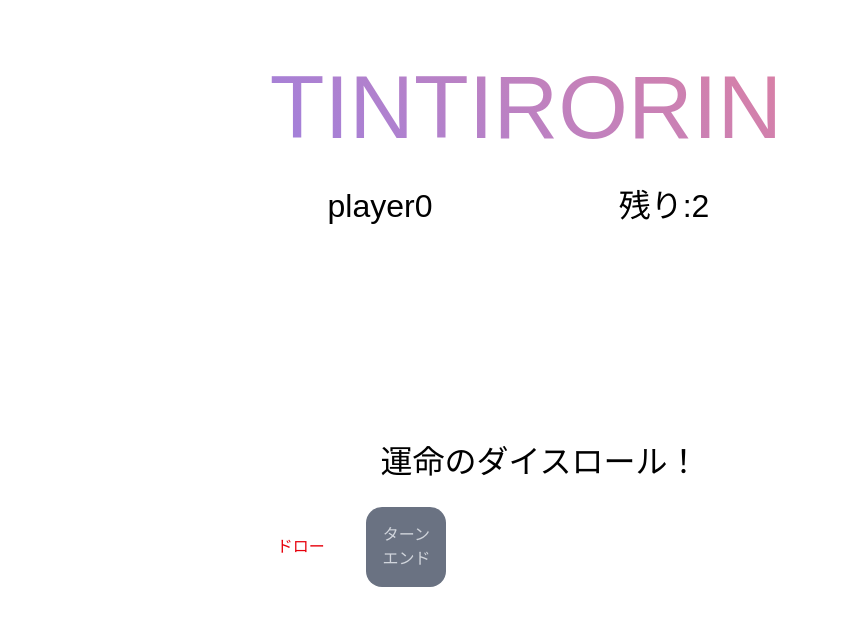
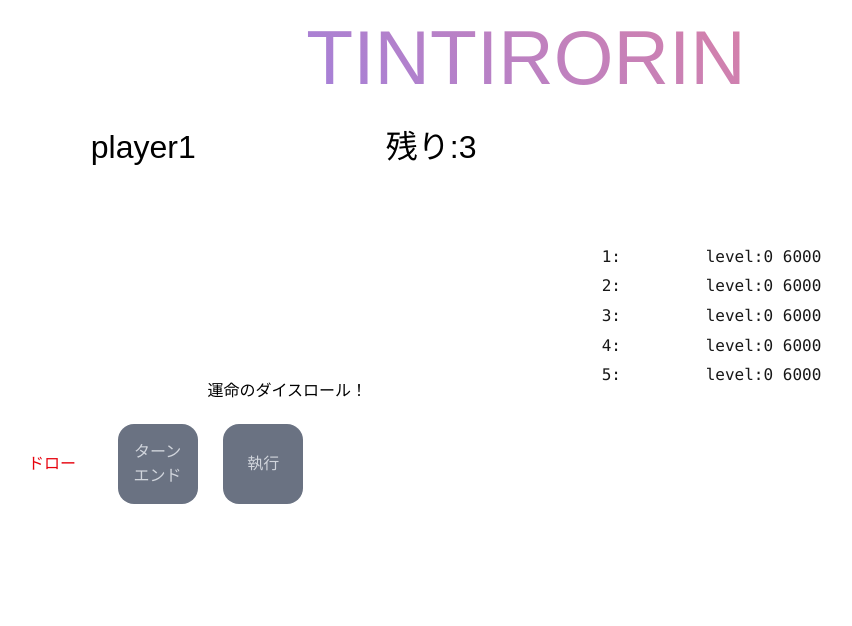
Before and after one commit to SOUSEIKI-cs/tintiro, a Next.js app: page / in a window 1280 px wide. Both pictures are taken after a click on the button "GO". Shown: the top 626 px of the page, without its empty margins (114-966 px from the left). Built offline with nearby package versions, Linux system fonts and the light colour scheme.

Commit message:
READMEとゲームの完成

```diff
--- a/componets/game_setting.tsx
+++ b/componets/game_setting.tsx
@@ -1,16 +1,15 @@
 "use client";
 import { useState,useRef, SetStateAction } from "react";
 
-export default function GameMemberSetting({gamestartbool,setgamestartbool,member_num,setmember}:{gamestartbool:boolean,setgamestartbool:React.Dispatch<SetStateAction<boolean>>,member_num:number,setmember:React.Dispatch<SetStateAction<number>>}){
+export default function GameMemberSetting({gamestartbool,setgamestartbool,membernum,setmember}:{gamestartbool:boolean,setgamestartbool:React.Dispatch<SetStateAction<boolean>>,membernum:number,setmember:React.Dispatch<SetStateAction<number>>}){
   function clamp(menberNum: number): number {
-    // 0より小さいなら0に変換し、255より大きいなら255に変換する
     return Math.max(1, Math.min(10, menberNum));
   }
   function pluspeople() {
-    setmember(clamp(member_num + 1));
+    setmember(clamp(membernum + 1));
   }
   function minspeople() {
-    setmember(clamp(member_num - 1));
+    setmember(clamp(membernum - 1));
   }
   function GoButton(){
     setgamestartbool(true);
@@ -24,7 +23,7 @@ export default function GameMemberSetting({gamestartbool,setgamestartbool,member
         </div>
         <div className="flex flex-row items-center justify-center">
           <div className="overflow-hidden m-[1vw] w-[8vw] min-w-20 aspect-square bg-white rounded-[2vw] flex flex-col items-center justify-center">
-            <p className="text-black text-center text-[clamp(20px,3rem,200px)]">{member_num}</p>
+            <p className="text-black text-center text-[clamp(20px,3rem,200px)]">{membernum}</p>
           </div>
           <div className="overflow-hidden m-[1vw] w-[8vw] min-w-20 aspect-square bg-white rounded-[2vw] flex flex-col items-center justify-center">
             <button className="text-black w-full h-[50%] text-[clamp(10px,2rem,200px)] border-none hover:bg-[rgb(200,200,200)]" onClick={pluspeople}>
--- a/componets/game_system.tsx
+++ b/componets/game_system.tsx
@@ -5,11 +5,11 @@ import GameMemberSetting from "./game_setting";
 import GameTintiro from "./game_tintiro"
 export default function Tintiro(){
   const [gamestart,setgamestart] = useState(false);
-  const [member_num, setmember] = useState(5);
+  const [membernum, setmember] = useState(5);
   return(
     <div className="flex flex-col items-center justify-center">
-      <GameMemberSetting gamestartbool={gamestart} setgamestartbool={setgamestart} member_num={member_num} setmember={setmember}/>
-      <GameTintiro gamestartbool={gamestart} member_num={member_num}/>
+      <GameMemberSetting gamestartbool={gamestart} setgamestartbool={setgamestart} membernum={membernum} setmember={setmember}/>
+      <GameTintiro gamestartbool={gamestart} membernum={membernum}/>
     </div>
   );
 }
--- a/componets/game_tintiro.tsx
+++ b/componets/game_tintiro.tsx
@@ -9,21 +9,21 @@ import dice_4 from "../public/diceimage/dice-4.svg"
 import dice_5 from "../public/diceimage/dice-5.svg"
 import dice_6 from "../public/diceimage/dice-6.svg"
 
-export default function GameTintiro({gamestartbool,member_num}:{gamestartbool:boolean,member_num:number}){
+export default function GameTintiro({gamestartbool,membernum}:{gamestartbool:boolean,membernum:number}){
   //今ターンが回ってきているプレイヤーがダイスを投げた回数↓
   const [throwcount,setthrowcount]=useState(0);
   //今ターンが回ってきているプレイヤーの番号↓
-  const [nowplayer,setnowplayer] = useState(1);
+  const [nowplayer,setnowplayer] = useState(0);
   //今出たダイスの出目
   const [nowdice,setnowdice] = useState<Array<number>>(Array(3).fill(0));
   //プレイヤーごとの出目↓
   const [playerdice,setplayerdice] = useState<Array<Array<number>>>(Array(10).fill(null).map(() => Array(3).fill(0)));
-  //今出たダイスのレベル↓
-  const [nowdicelevel,setnowdicelevel] = useState(0);
   //プレイヤーごとのダイスのレベル↓
   const [playerdicelevel,setplayerdicelevel]=useState<Array<number>>(Array(10).fill(0));
   //プレイヤーごとののこりHP↓
   const [playerhp,setplayerhp] = useState<Array<number>>(Array(10).fill(6000));
+  //ダイレクトアタックが終了したかのbool↓
+  const [endattack,setendattack]=useState(true);
 
   function nextPlayer(){
     setthrowcount(0);
@@ -33,14 +33,15 @@ export default function GameTintiro({gamestartbool,member_num}:{gamestartbool:bo
     nowdicearray[nowplayer]=nowdice;
     setplayerdice(nowdicearray);
     const nowdicelevelarray=playerdicelevel.slice();
-    nowdicelevelarray[nowplayer]=nowdicelevel;
+    nowdicelevelarray[nowplayer]=level;
     setplayerdicelevel(nowdicelevelarray);
     setnowplayer(()=>{
-      if(nowplayer<member_num){
+      if(nowplayer<membernum-1){
         return nowplayer+1;
       }
       else{
-        return 1;
+        setendattack(false);
+        return 0;
       }
     })
   };
@@ -55,17 +56,28 @@ export default function GameTintiro({gamestartbool,member_num}:{gamestartbool:bo
       setthrowcount(throwcount+1);
     }
   };
-
-  //返すものをオブジェクトにして、状態(シゴロなど)とダイスのレベルを一緒にする。
-  let level:number=0;
+  function directattack(){
+    const playerhpbuffer = playerhp.slice();
+    const maxlevel = Math.max(...playerdicelevel);
+    playerdicelevel.forEach((element,i) => {
+      playerhpbuffer[i]-=((maxlevel-element)*500);
+    });
+    setplayerhp(playerhpbuffer);
+    setendattack(true);
+  };
+  let level:number=0;//レベルのbuffer
   const rollJudgement=():string=>{
     if(nowdice[0]===nowdice[1]&&nowdice[1]===nowdice[2]){
       if(nowdice[0]===1&&nowdice[1]===1&&nowdice[2]===1){
         level=6;
         return "ピンゾロ";
       }
-      if(nowdice[0]===0&&nowdice[1]===0&&nowdice[2]===0){
+      else if(nowdice[0]===0&&nowdice[1]===0&&nowdice[2]===0&&endattack){
+        level=0;
         return "運命のダイスロール！";
+      }
+      else if(nowdice[0]===0&&nowdice[1]===0&&nowdice[2]===0&&!endattack){
+        return "ダイレクトアタック！";
       }
       else{
         level=5;
@@ -76,29 +88,35 @@ export default function GameTintiro({gamestartbool,member_num}:{gamestartbool:bo
       level=3;
       return `役あり`;
     }
+    else if(nowdice.includes(4)&&nowdice.includes(5)&&nowdice.includes(6)){
+      level=4
+      return "シゴロ";
+    }
     else if(nowdice.includes(1)&&nowdice.includes(2)&&nowdice.includes(3)){
-      setnowdicelevel(1);
+      level=1
       return "ヒフミ";
     }
-    else if(nowdice.includes(4)&&nowdice.includes(5)&&nowdice.includes(6)){
-      setnowdicelevel(4);
-      return "シゴロ";
-    }
     else{
-      setnowdicelevel(2);
+      level=2
       return "役なし";
     }
   };
 
   if(gamestartbool){
     return(
-      <div>
-        <Playernum playernownum={nowplayer} throwcount={throwcount}/>
-        <Dicedisplay nowdice={nowdice}/>
-        <div className="ml-7 text-black text-center text-[1rem] sm:text-[2rem] bg-white w-[73vw] sm:w-[45vw] rounded-[1vw] my-[1vh]">{rollJudgement()}</div>
-        <div className="flex flex-row ml-6">
-          <ThrowBtn throwcount={throwcount} throwDice={throwDice}/>
-          <TurnEndBtn throwcount={throwcount} nextplayer={nextPlayer}/>
+      <div className="flex flex-row gap-1 flex-wrap items-center justify-center">
+        <div>
+          <Playernum playernownum={nowplayer} throwcount={throwcount}/>
+          <Dicedisplay nowdice={nowdice}/>
+          <div className="text-black text-center text-1 sm:text-2 bg-white w-[75vw] sm:w-[45vw] rounded-[1vw] my-[1vh]">{rollJudgement()}</div>
+          <div className="flex flex-row">
+            <ThrowBtn throwcount={throwcount} throwDice={throwDice} endattack={endattack}/>
+            <TurnEndBtn throwcount={throwcount} nextplayer={nextPlayer} endattack={endattack}/>
+            <DirectAttackBtn nowplayer={nowplayer} membernum={membernum} directattack={directattack} endattack={endattack}/>
+          </div>
+        </div>
+        <div className="flex flex-row gap-1 flex-wrap w-[75vw] sm:w-[37vw]">
+          <PlayerHpGauge membernum={membernum} playerhp={playerhp} playerdice={playerdice} playerdicelevel={playerdicelevel}/>
         </div>
       </div>
     );
@@ -106,9 +124,9 @@ export default function GameTintiro({gamestartbool,member_num}:{gamestartbool:bo
 }
 function Playernum({playernownum,throwcount}:{playernownum:number,throwcount:number}){
     return(
-      <div className="flex flex-row">
-        <p className="ml-7 text-black text-center text-[1rem] sm:text-[2rem] bg-white w-[35vw] sm:w-[20vw] rounded-[1vw] my-[1vh]">player{throwcount}</p>
-        <p className="ml-7 text-black text-center text-[1rem] sm:text-[2rem] bg-white w-[35vw] sm:w-[20vw] rounded-[1vw] my-[1vh]">残り:{3-playernownum}</p>
+      <div className="flex flex-row items-center">
+        <p className="text-black text-center text-[1rem] sm:text-[2rem] bg-white w-[35vw] sm:w-[20vw] rounded-[1vw] my-[1vh] mx-auto">player{playernownum+1}</p>
+        <p className="text-black text-center text-[1rem] sm:text-[2rem] bg-white w-[35vw] sm:w-[20vw] rounded-[1vw] my-[1vh] mx-auto">残り:{3-throwcount}</p>
       </div>
     );
 }
@@ -116,7 +134,7 @@ function Dicedisplay({nowdice}:{nowdice:Array<number>}){
   const dice=[dice_0,dice_1,dice_2,dice_3,dice_4,dice_5,dice_6];
   return(
     <>
-      <div className="flex flex-row ml-5">
+      <div className="flex flex-row">
         <Image src={dice[nowdice[0]]} alt={`${nowdice[0]}`} className="sm:w-[15vw] w-[25vw]"/>
         <Image src={dice[nowdice[1]]} alt={`${nowdice[1]}`} className="sm:w-[15vw] w-[25vw]"/>
         <Image src={dice[nowdice[2]]} alt={`${nowdice[2]}`} className="sm:w-[15vw] w-[25vw]"/>
@@ -124,8 +142,8 @@ function Dicedisplay({nowdice}:{nowdice:Array<number>}){
     </>
   );
 }
-function ThrowBtn({throwcount,throwDice}:{throwcount:number,throwDice:React.MouseEventHandler<HTMLButtonElement>}){
-  if(throwcount<=2){
+function ThrowBtn({throwcount,throwDice,endattack}:{throwcount:number,throwDice:React.MouseEventHandler<HTMLButtonElement>,endattack:boolean}){
+  if(throwcount<=2&&endattack){
     return(
       <button onClick={throwDice} className="w-6 overflow-hidden m-[1vw] min-w-20 aspect-square bg-white rounded-2xl text-red-600 text-2">ドロー</button>
     );
@@ -136,8 +154,8 @@ function ThrowBtn({throwcount,throwDice}:{throwcount:number,throwDice:React.Mous
     );
   }
 }
-function TurnEndBtn({throwcount,nextplayer}:{throwcount:number,nextplayer:React.MouseEventHandler<HTMLButtonElement>}){
-  if(throwcount>0){
+function TurnEndBtn({throwcount,nextplayer,endattack}:{throwcount:number,nextplayer:React.MouseEventHandler<HTMLButtonElement>,endattack:boolean}){
+  if(throwcount>0&&endattack){
     return(
       <button onClick={nextplayer} className="w-6 overflow-hidden m-[1vw] min-w-20 aspect-square bg-white rounded-2xl text-red-600 text-2">ターン<br/>エンド</button>
     );
@@ -148,6 +166,42 @@ function TurnEndBtn({throwcount,nextplayer}:{throwcount:number,nextplayer:React.
     );
   }
 }
+function DirectAttackBtn({nowplayer,membernum,directattack,endattack}:{nowplayer:number,membernum:number,directattack:React.MouseEventHandler<HTMLButtonElement>,endattack:boolean}){
+  if(nowplayer+1===1&&!endattack){
+    return(
+      <button onClick={directattack} className="w-6 overflow-hidden m-[1vw] min-w-20 aspect-square bg-red-600 rounded-2xl text-white text-2">執行</button>
+    );
+  }
+  else{
+    return(
+    <button className="w-6 overflow-hidden m-[1vw] min-w-20 aspect-square bg-gray-500 rounded-2xl text-gray-300 text-2">執行</button>
+    );
+  }
+}
+function PlayerHpGauge({membernum,playerhp,playerdice,playerdicelevel}:{membernum:number,playerhp:Array<number>,playerdice:Array<Array<number>>,playerdicelevel:Array<number>}){
+  const dice=[dice_0,dice_1,dice_2,dice_3,dice_4,dice_5,dice_6];
+  let hpanddice=[];
+  for(let playernumber:number=0;playernumber<membernum;playernumber++){
+    if(playerhp[playernumber]>0){
+      let hpgauge=
+      <div className="flex flex-row gap-0.5 mx-[1vw]">
+        <div className="flex flex-col justify-center">
+          <pre className="text-5 sm:text-3">{(playernumber+1)===10?`${playernumber+1}`:` ${playernumber+1}`}:</pre>
+        </div>
+        <Image src={dice[playerdice[playernumber][0]]} alt={`${playerdice[playernumber][0]}`} className="sm:w-[2vw] w-[3vw]"/>
+        <Image src={dice[playerdice[playernumber][1]]} alt={`${playerdice[playernumber][1]}`} className="sm:w-[2vw] w-[3vw]"/>
+        <Image src={dice[playerdice[playernumber][2]]} alt={`${playerdice[playernumber][2]}`} className="sm:w-[2vw] w-[3vw]"/>
+        <div className="w-[20vw] sm:w-[17vw] flex flex-col justify-center">
+          <pre className="text-5 sm:text-3">level:{playerdicelevel[playernumber]} {playerhp[playernumber]}</pre>
+        </div>
+      </div>;
+      hpanddice.push(hpgauge);
+    }
+  }
+    return(
+      hpanddice
+    );
+}
 
 /*
 1.プレイヤー1と表示//
--- a/componets/game_title.tsx
+++ b/componets/game_title.tsx
@@ -3,7 +3,7 @@
 export default function GameTitle(){
   return(
     <>
-      <h1 className={`py-auto mt-[5vh] bg-clip-text text-transparent text-[clamp(50px,7vw,150px)] bg-linear-45 from-[rgb(120,120,256)] to-[rgb(256,120,120)] text-center stickey`}>
+      <h1 className={`py-auto bg-clip-text text-transparent text-[clamp(50px,6vw,150px)] bg-linear-45 from-[rgb(120,120,256)] to-[rgb(256,120,120)] text-center stickey`}>
         TINTIRORIN
       </h1>
     </>
```
Also changed, not shown: 1 other file (tests, documents, lock files or other folders).
